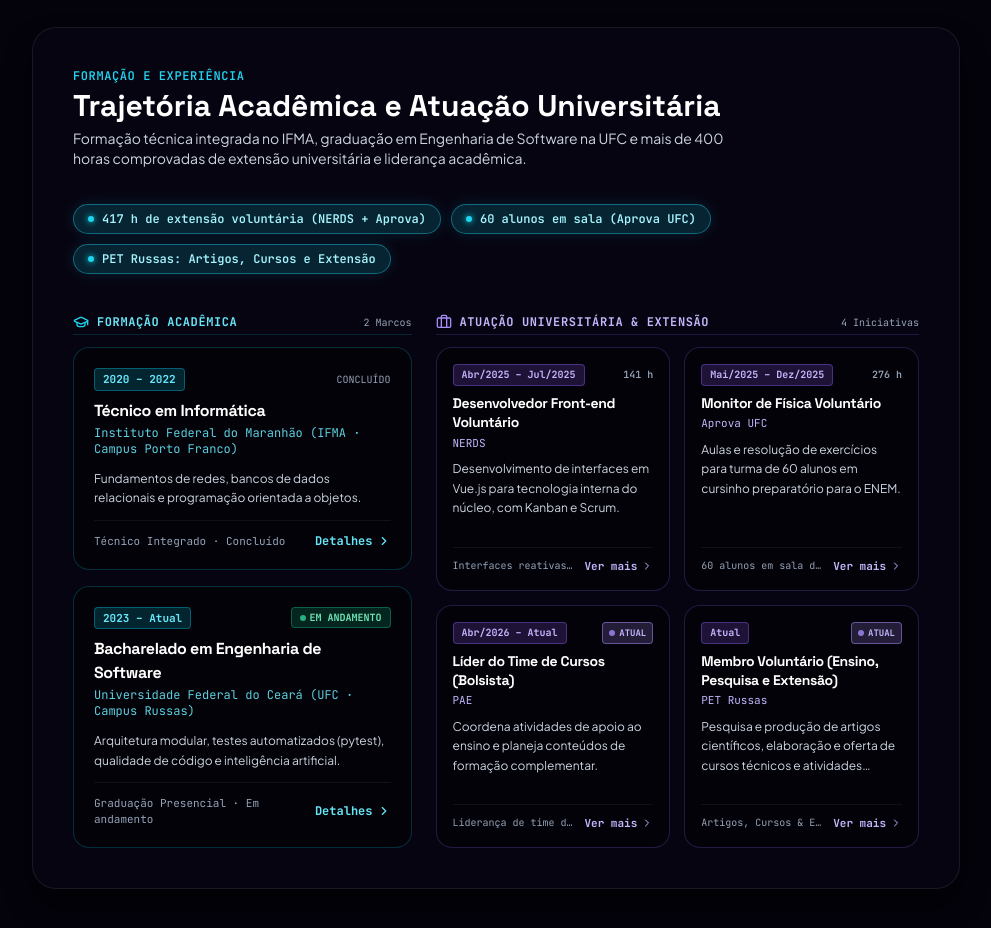
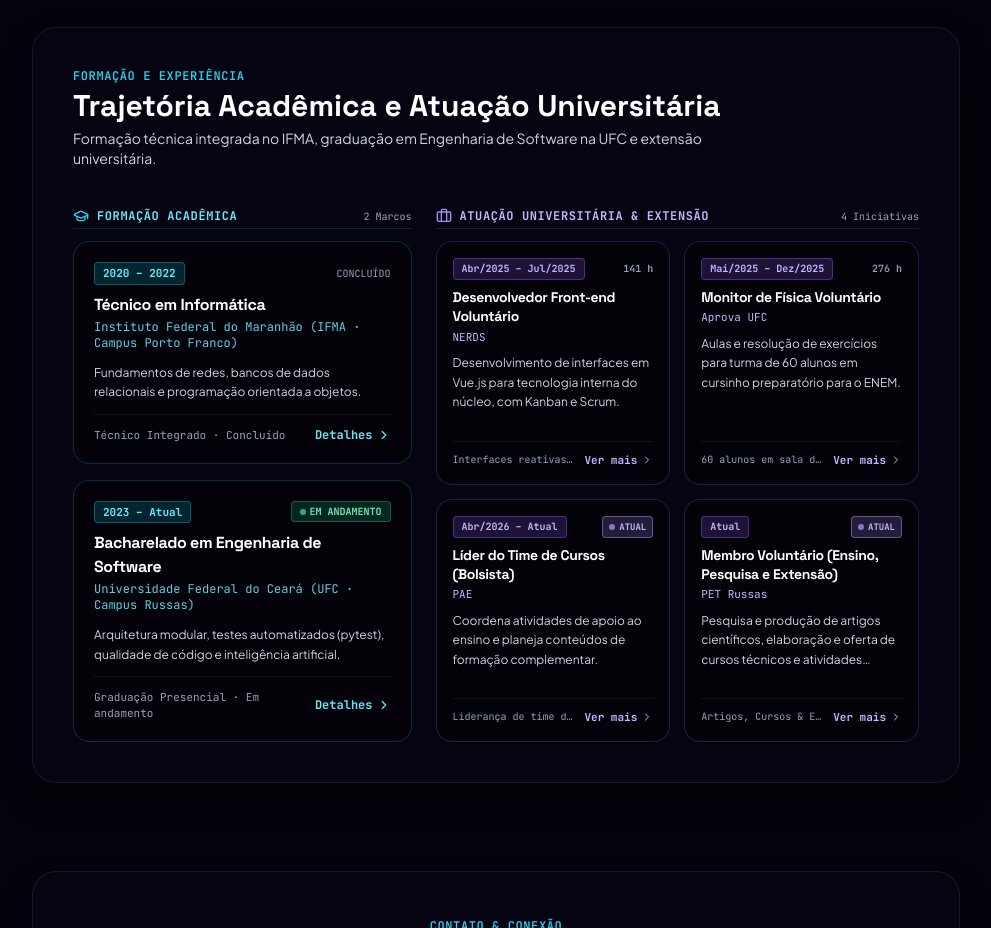
Before and after one commit to Lucas-715/Portifolio, a React (Vite) app: page / in a window 1280 px wide. Shown: the part 3340-4268 px from the top of the page, without its empty margins (144-1135 px from the left). Built offline with nearby package versions, Linux system fonts and the light colour scheme.

Commit message:
refactor: remove timeline bar and highlight chips from formation section

```diff
--- a/src/components/TimelineSection.tsx
+++ b/src/components/TimelineSection.tsx
@@ -6,13 +6,9 @@ import {
   X,
   ChevronRight,
   Info,
-  Clock,
-  Users,
-  Award,
 } from 'lucide-react';
 import {
   TIMELINE_ITEMS,
-  TIMELINE_HIGHLIGHTS,
   TimelineItem,
 } from '../data/portfolioData';
 
@@ -42,22 +38,9 @@ export const TimelineSection: React.FC = () => {
               Trajetória Acadêmica e Atuação Universitária
             </h2>
             <p className="text-xs sm:text-sm text-slate-300 mt-1 max-w-2xl font-sans">
-              Formação técnica integrada no IFMA, graduação em Engenharia de Software na UFC e mais de 400 horas comprovadas de extensão universitária e liderança acadêmica.
+              Formação técnica integrada no IFMA, graduação em Engenharia de Software na UFC e extensão universitária.
             </p>
           </div>
-        </div>
-
-        {/* Highlight Metrics Chips */}
-        <div className="flex flex-wrap items-center gap-2.5 pt-1">
-          {TIMELINE_HIGHLIGHTS.map((chip) => (
-            <div
-              key={chip}
-              className="px-3.5 py-1.5 rounded-full bg-cyan-950/70 border border-cyan-400/40 text-cyan-200 text-xs font-mono font-semibold flex items-center gap-2 shadow-[0_0_15px_rgba(0,240,255,0.12)]"
-            >
-              <span className="w-1.5 h-1.5 rounded-full bg-cyan-400 shadow-[0_0_6px_#00f0ff]" />
-              <span>{chip}</span>
-            </div>
-          ))}
         </div>
 
         {/* =========================================================================
```
